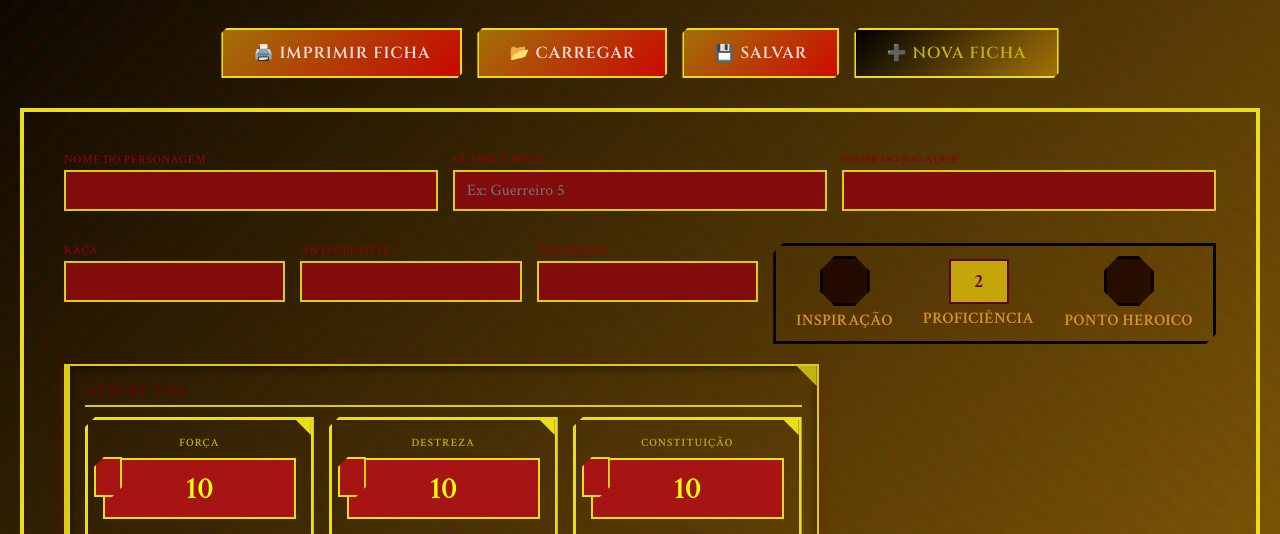
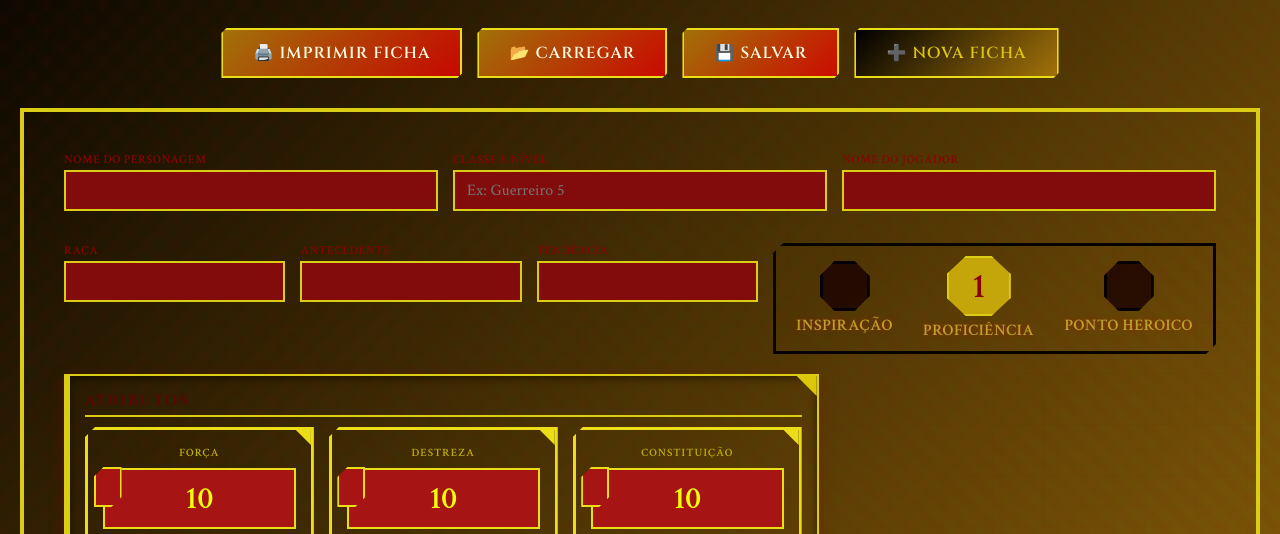
Before and after one commit to TonhoDevi/FichaProject, a plain HTML site: page inde.html in a window 1280 px wide. Shown: the part 198-732 px from the top of the page. Drawn offline with Linux system fonts and the light colour scheme; a web font is replaced by a local one.

Commit message:
Detalhes Em estilo e calculo

```diff
--- a/css/styles.css
+++ b/css/styles.css
@@ -6,12 +6,12 @@
     /* === CORES PRINCIPAIS === */
     --cor1: #000000;        /* gradienete grandona */
     --cor2: #ebdd18;        /* Bordas de fora */
-    --cor3: #c4b214;        /*detalhinhos  */
+    --cor3: #dcc70a;        /*detalhinhos  */
     --cor4: #5b0606;        /* titulo que nao muda */
     --cor5: #a27209;        /*fundo la fora  */
     --cor6: #ff0000bb;        /* placa */
     --cor7: #620f0f;        /* efeito da placa */
-    --cor8: #ffe1e1;        /* texto que muda */
+    --cor8: #fffce1;        /* texto que muda */
     --cor9: #070000;        /* nada */
     --cor10: #baa32d;       /* nada */
     --cor11: #dbcd15;       /* bordas de dentro */
@@ -274,19 +274,9 @@ body::before {
 ======================================== */
 .sheet-container {
     background: linear-gradient(135deg, var(--cor13));
-        /*linear-gradient(135deg, var(--cor13)),
-        repeating-linear-gradient(
-            0deg,
-            transparent,
-            transparent 2px,
-            var(--brilho-vermelho-medio) 2px,
-            var(--brilho-vermelho-medio) 4px );*/
     padding: 40px;
     border-radius: 0;
-    border: 4px solid var(--cor2);
-    /*box-shadow:
-        0 15px 60px var(--sombra-preta-forte),
-        inset 0 0 100px var(--brilho-crimson-medio); */
+    border: 4px solid var(--cor11);
     position: relative;
 }
 
@@ -465,7 +455,7 @@ input[type="number"] {
     appearance: none;
     position: absolute;
     top: 37px;
-    left: 6px;
+    left: 5.5px;
     width: 25px;
     height: 25px;
     cursor: pointer;
@@ -484,7 +474,7 @@ input[type="number"] {
 }
 
 .stat-prof-check:checked {
-    background: var(--cor23);
+    background: var(--cor2);
     border-color: var(--cor2);
 }
 
@@ -525,7 +515,6 @@ input[type="number"] {
     font-weight: 700;
     font-family: 'Cinzel', serif;
     color: var(--cor3);
-    text-shadow: 0 0 10px var(--sombra-crimson-intensa);
 }
 
 .stat-save {
@@ -840,15 +829,16 @@ input[type="number"] {
 }
 
 .bonus-value {
-    width: 60px;
+    width: 64px;
+    height: 60px;
     text-align: center;
-    font-size: 1.2rem;
-    font-weight: 700;
-    padding: 8px;
-    border: 2px solid var(--cor4);
-    border-radius: 0;
+    font-size: 2.2rem;
+    font-weight: 890;
+    padding: 0px;
+    border-radius: 0px;
     background: var(--cor22);
-    color: var(--cor4);
+    clip-path: polygon(30% 0%, 70% 0%, 100% 30%, 100% 70%, 70% 100%, 30% 100%, 0% 70%, 0% 30%);
+    color: var(--cor24);
 }
 
 /* ========================================
--- a/inde.html
+++ b/inde.html
@@ -69,7 +69,7 @@
                         <label class="bonus-label" for="inspiracao">Inspiração</label>
                     </div>
                     <div class="bonus-item">
-                        <input type="number" class="bonus-value" id="bonusProficiencia" value="2" oninput="calculateSkills(); autoSave()">
+                        <input type="number" class="bonus-value" id="bonusProficiencia" value="1" oninput="calculateModifiers(); autoSave()">
                         <label class="bonus-label">Proficiência</label>
                     </div>
                     <div class="bonus-item">
--- a/js/script.js
+++ b/js/script.js
@@ -74,6 +74,7 @@ function calculateModifiers() {
     calculateSkills();
     calculateMagicBonus();
     calculateMagicCd();
+    updateMagicAtribute('constituicao');
 }
 
 function calculateSavingThrows() {
@@ -145,6 +146,15 @@ function updateSkillProf(skillName, level) {
     calculateSkills();
     autoSave();
 }
+// ========================================
+// CÁLCULOS DE Magia
+// ========================================
+
+function updateMagicAtribute(attributeName){
+    habilidadeMagia = attributeName;
+    calculateMagicBonus();
+    calculateMagicCd();
+}
 
 function calculateMagicCd() {
     const bonusProficiencia = parseInt(document.getElementById('bonusProficiencia').value) || 2;
@@ -162,11 +172,7 @@ function calculateMagicBonus() { 0;
     document.getElementById('bonusMagia').value = totalBonus;
 }
 
-function updateMagicAtribute(attributeName){
-    habilidadeMagia = attributeName;
-    calculateMagicBonus();
-    calculateMagicCd();
-}
+
 
 // ========================================
 // GERENCIAMENTO DE ATAQUES
```
